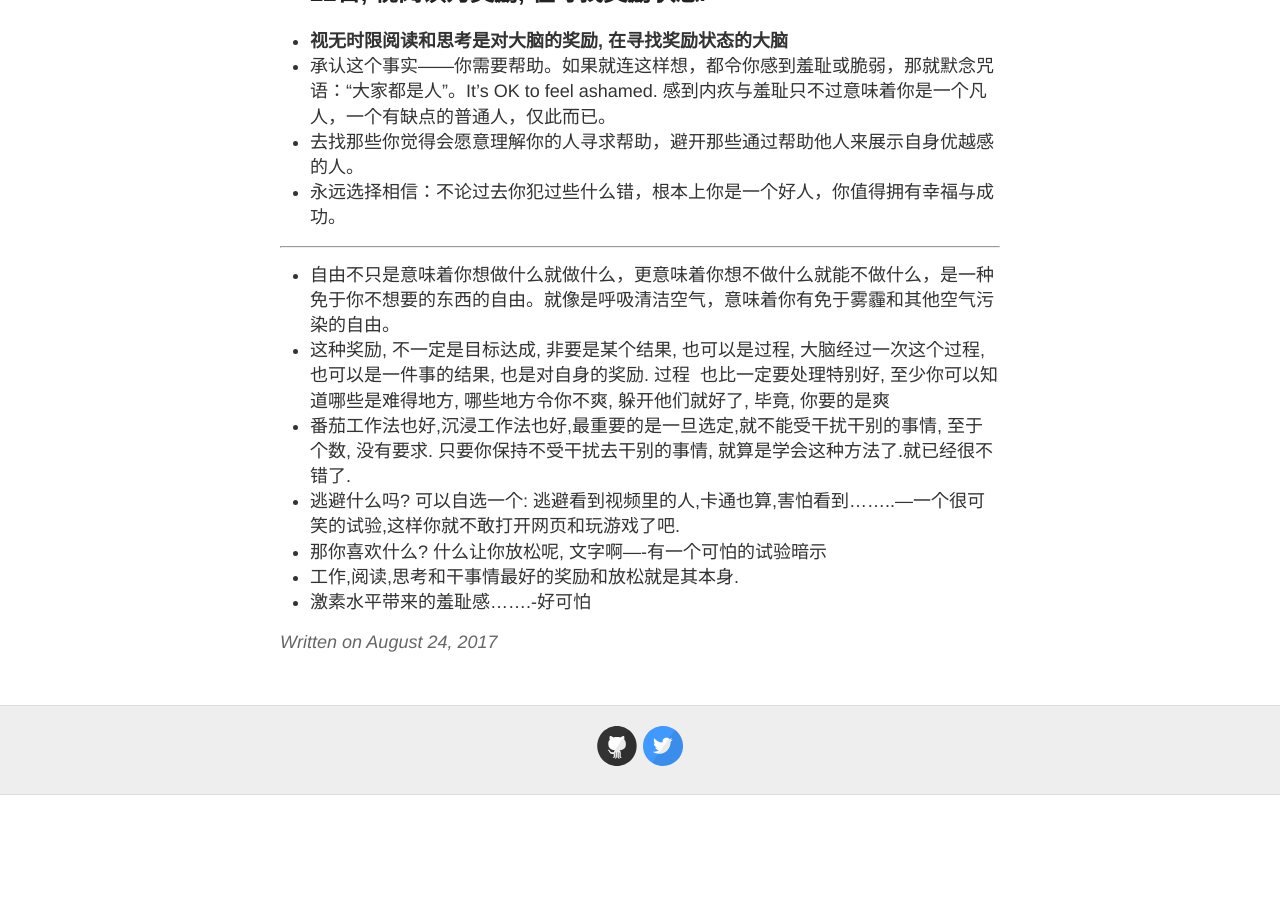
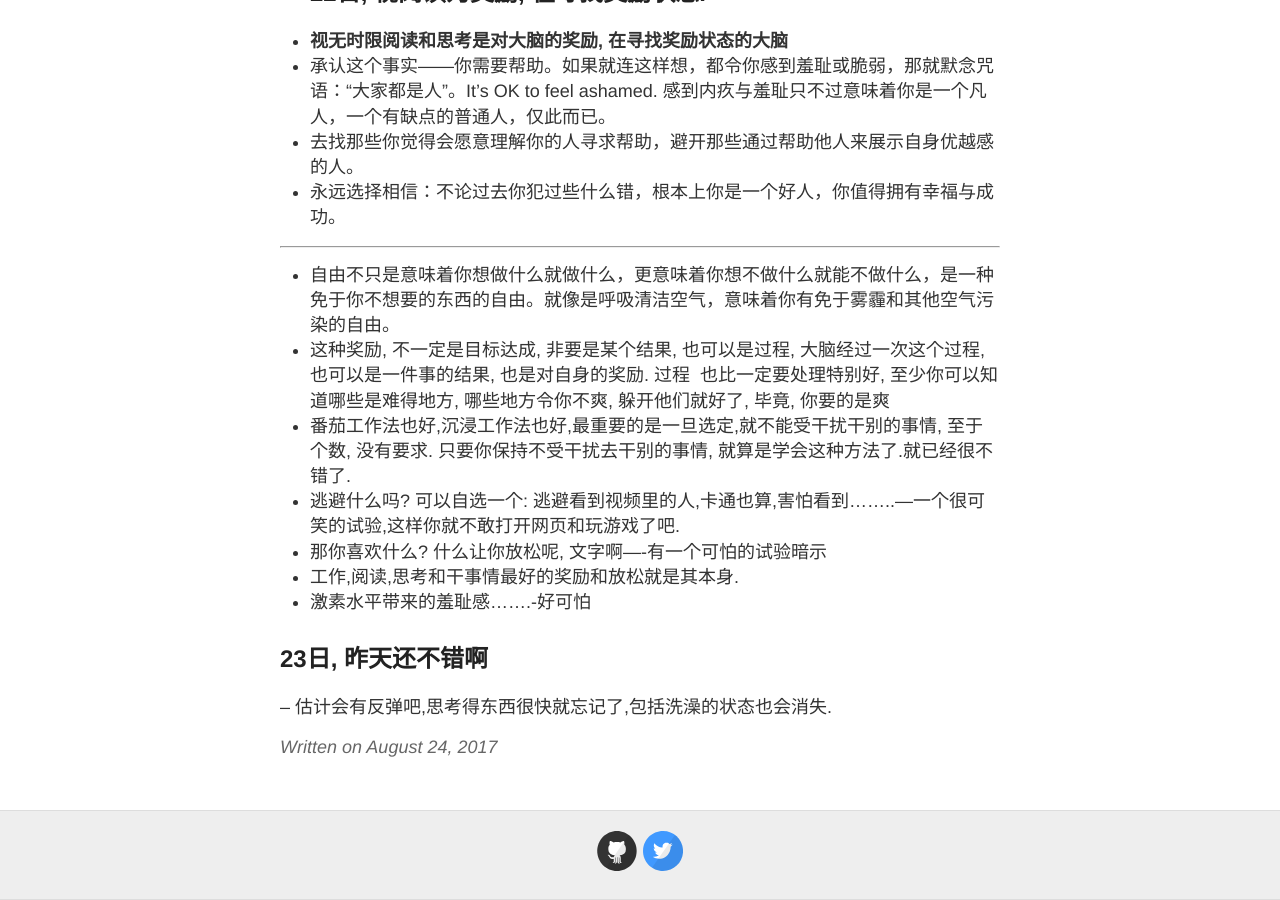
Before and after one commit to evelol/zzx_blog, a Jekyll site: the page built from _posts/2017-08-24-Ok.md, in a window 1280 px wide and 900 px high, scrolled down 3529 px. Built offline with Jekyll 4.4.1, drawn with Linux system fonts in a browser that asks for light colours; our own code applies the rules of GitHub Pages for plain Markdown files; before the commit the page ends 4324 px from its top, so only the background shows below that.

Commit message:
Update 2017-08-24-Ok.md

```diff
--- a/_posts/2017-08-24-Ok.md
+++ b/_posts/2017-08-24-Ok.md
@@ -86,3 +86,6 @@
 - 那你喜欢什么? 什么让你放松呢, 文字啊----有一个可怕的试验暗示
 - 工作,阅读,思考和干事情最好的奖励和放松就是其本身.
 - 激素水平带来的羞耻感.......-好可怕
+
+## 23日, 昨天还不错啊
+-- 估计会有反弹吧,思考得东西很快就忘记了,包括洗澡的状态也会消失.
```
